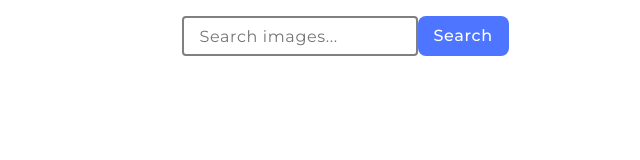
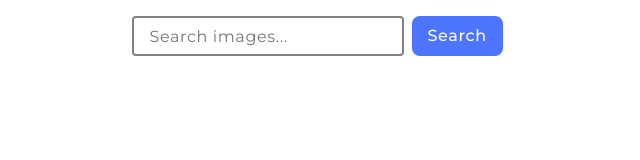
Before and after one commit to ZVyacheslavV/goit-js-hw-11, a website built with Vite: page src/index.html in a window 1280 px wide. Shown: the whole page, without its empty margins (273-913 px from the left). Built offline with nearby package versions, Linux system fonts and the light colour scheme.

Commit message:
add chrome working width for input

```diff
--- a/src/css/gallery.css
+++ b/src/css/gallery.css
@@ -3,13 +3,16 @@
   margin-left: auto;
   margin-right: auto;
   display: flex;
-  max-width: 371px;
+  gap: 8px;
+  max-width: 471px;
   margin-bottom: 32px;
 }
 
 .search-input {
-  max-width: 272px;
-  width: 100%;
+  width: 272px;
+  /* min-width: 0; */
+  /* width: 100%; */
+  box-sizing: border-box;
   border-radius: 4px;
   height: 40px;
   background-color: #fff;
@@ -19,8 +22,6 @@
   padding: 8px 16px;
   letter-spacing: 0.04em;
   color: #808080;
-
-  margin-right: 8px;
 }
 
 .search-input:hover {
@@ -93,13 +94,8 @@
 }
 
 .img-info > li {
-  /*  margin-right: 28px; */
   width: fit-content;
 }
-
-/* .img-info li:last-child {
-  margin-left: 32px;
-} */
 
 .img-info-title {
   font-weight: 600;
--- a/src/css/reset.css
+++ b/src/css/reset.css
@@ -25,6 +25,7 @@ a {
 
 button {
   cursor: pointer;
+  margin: 0;
 }
 
 img {
@@ -33,3 +34,11 @@ img {
   height: auto;
   object-fit: cover;
 }
+
+input,
+button {
+  margin: 0;
+  padding: 0;
+  border: none;
+  box-sizing: border-box;
+}
```
